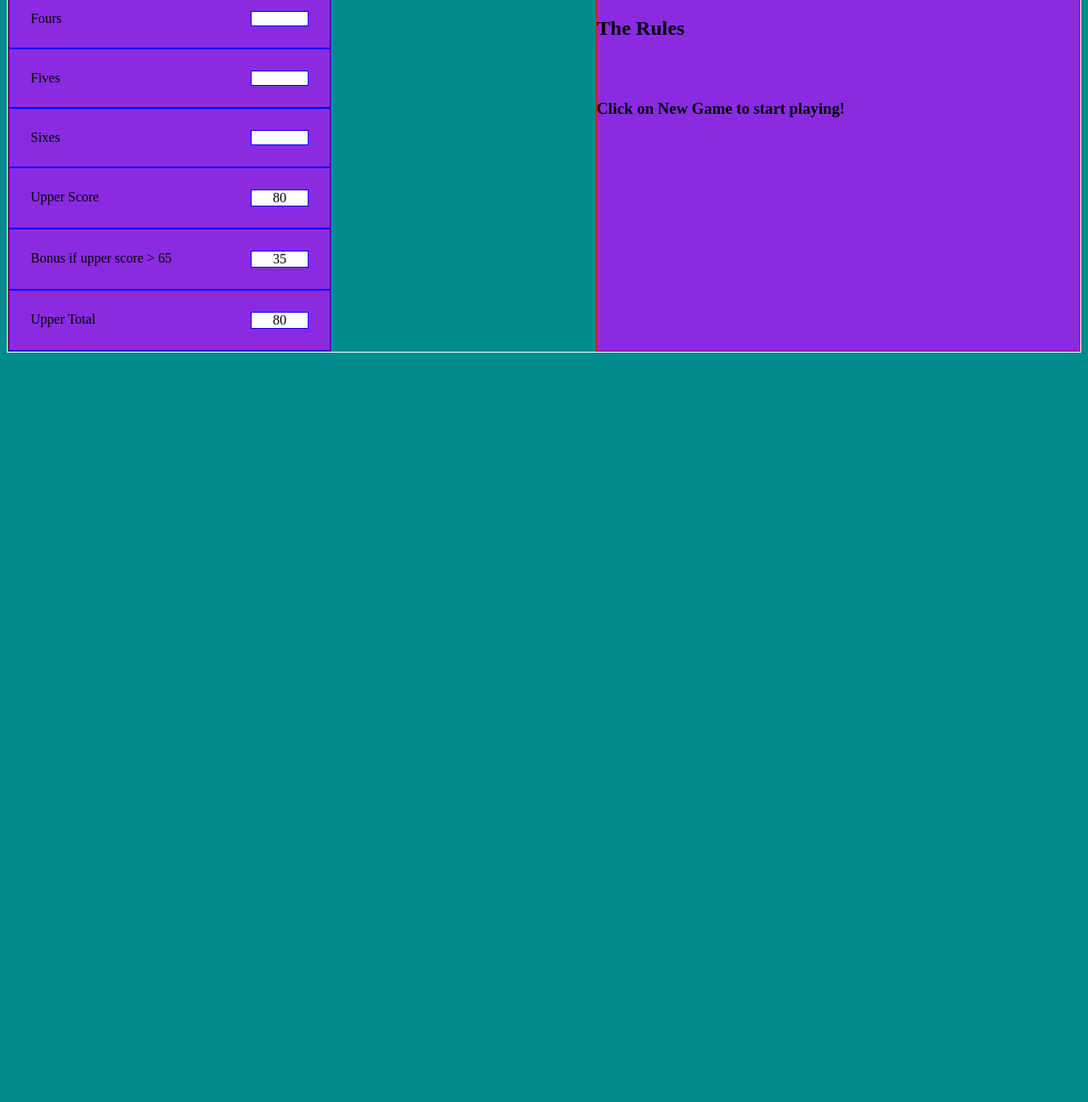
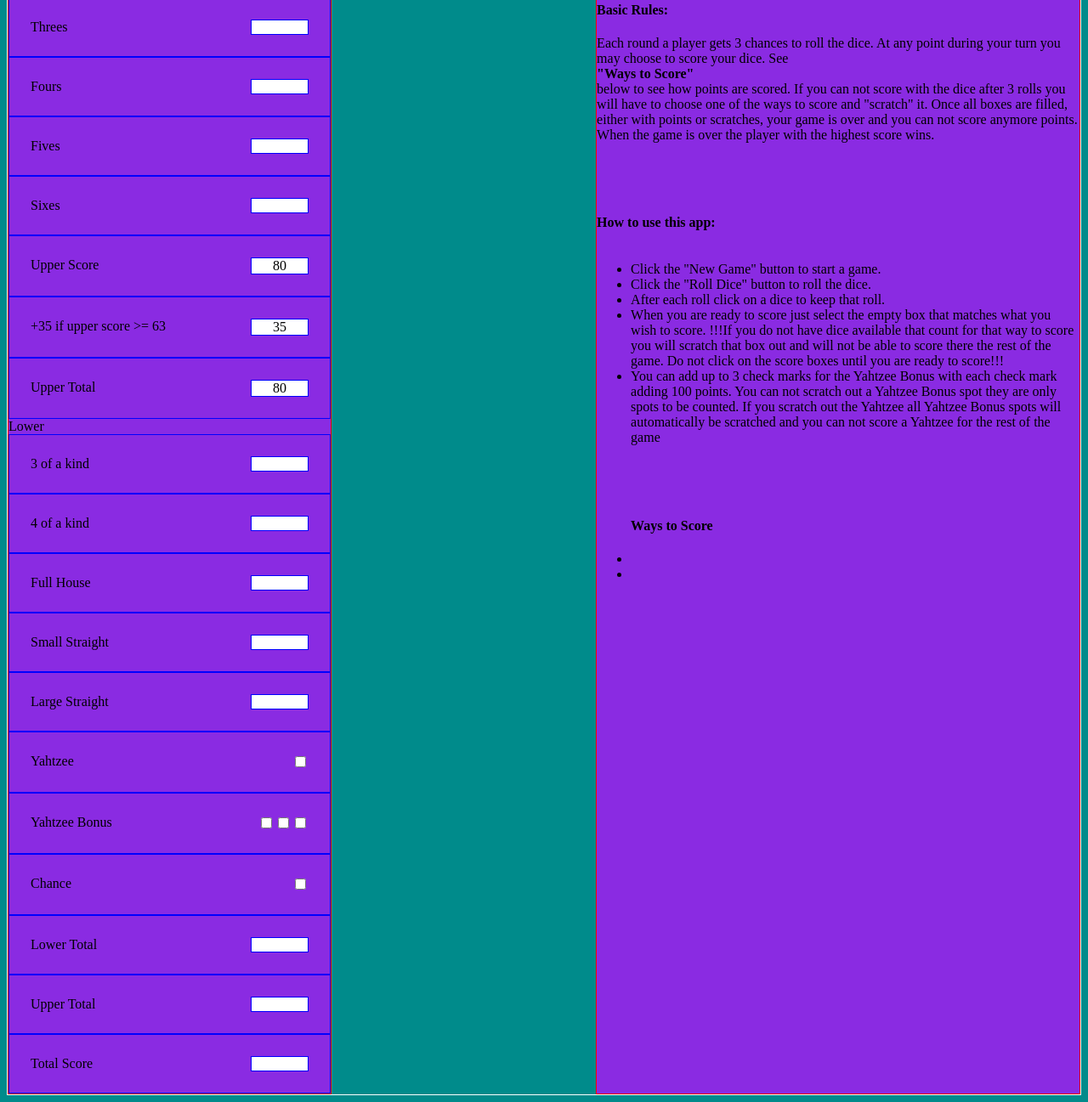
Before and after one commit to SscottK/game-of-yahtzee, a plain HTML site: page index.html in a window 1280 px wide. Shown: the part 251-1548 px from the top of the page at 85% size. Before the commit the page ends 800 px from the top, so only its background shows below. Drawn offline with Linux system fonts and the light colour scheme.

Commit message:
Almost full score card and Rules

```diff
--- a/css/style.css
+++ b/css/style.css
@@ -22,12 +22,12 @@ body {
     width: 45%;
     background-color: blueviolet;
     display: flex;
-    justify-content: center;
+    justify-content: flex-start;
     flex-direction: column;
     border: 1px solid red;
 }
 
-#dice, .upper-section {
+#dice, .upper-section, .lower-section {
     padding: 25px;
     display: flex;
     justify-content: space-between;
@@ -98,7 +98,7 @@ body {
     border: 1px solid blue;
 }
 
-#upper-total {
+#upper-total, #lower-total, #totals {
     width: 20%;
     background-color: white;
     display: flex;
--- a/index.html
+++ b/index.html
@@ -8,10 +8,12 @@
     <title>Yahtzee</title>
 </head>
 <body>
-   <div>Score Card</div>
+   <div></div>
    <div id="main">
 
     <div id="score-card">
+        <h1>Score Card</h1>
+        <div>Upper</div>
         <div class="upper-section" id="dice">Aces<div id="aces-score"></div></div>
         <div class="upper-section" id="dice">Twos<div id="twos-score"></div></div>
         <div class="upper-section" id="dice">Threes<div id="threes-score"></div></div>
@@ -19,12 +21,39 @@
         <div class="upper-section" id="dice">Fives<div id="fives-score"></div></div>
         <div class="upper-section" id="dice">Sixes<div id="sixes-score"></div></div>
         <div class="upper-section" id="upper-scores">Upper Score<div id="upper-score">80</div></div>
-        <div class="upper-section" id="upper-bonus">Bonus if upper score > 65 <div id="bonus">35</div></div>
+        <div class="upper-section" id="upper-bonus">+35 if upper score >= 63 <div id="bonus">35</div></div>
         <div class="upper-section" id="upper-totals">Upper Total<div id="upper-total">80</div></div>
+        <div>Lower</div>
+        <div class="lower-section" id="dice">3 of a kind<div id="aces-score"></div></div>
+        <div class="lower-section" id="dice">4 of a kind<div id="twos-score"></div></div>
+        <div class="lower-section" id="dice">Full House<div id="twos-score"></div></div>
+        <div class="lower-section" id="dice">Small Straight<div id="threes-score"></div></div>
+        <div class="lower-section" id="dice">Large Straight<div id="fours-score"></div></div>
+        <div class="lower-section" id="dice">Yahtzee<div id="yahtzee"><input type="checkbox" name="yahtzee-check" id="yahtzee-check"></div></div>
+        <div class="lower-section" id="dice">Yahtzee Bonus<div id="yahtzee-bonus"><input type="checkbox" name="yahtzee-bonus" id="yahtzee-bonus-one"><input type="checkbox" name="yahtzee-bonus" id="yahtzee-bonus-two"><input type="checkbox" name="yahtzee-bonus" id="yahtzee-bonus-three"></div></div>
+        <div class="lower-section" id="dice">Chance<div id="chance"><input type="checkbox" name="chance-selector" id="chance-selector"></div></div>
+        <div class="lower-section" id="lower-totals">Lower Total<div id="lower-total"></div></div>
+        <div class="lower-section" id="upper-totals">Upper Total<div id="upper-total"></div></div>
+        <div class="lower-section" id="total">Total Score<div id="totals"></div></div>
+
     </div>
     <div id="rules">
         <h2>The Rules</h2>
         <p><h3>Click on New Game to start playing!</h3></p>
+        <p><h4>Basic Rules:</h4>Each round a player gets 3 chances to roll the dice. At any point during your turn you may choose to score your dice. See <b>"Ways to Score"</b> below to see how points are scored. If you can not score with the dice after 3 rolls you will have to choose one of the ways to score and "scratch" it. Once all boxes are filled, either with points or scratches, your game is over and you can not score anymore points. When the game is over the player with the highest score wins.
+        </p>
+        <p><h4>How to use this app:</h4><ul>
+            <li>Click the "New Game" button to start a game.</li>
+            <li>Click the "Roll Dice" button to roll the dice.</li>
+            <li>After each roll click on a dice to keep that roll.</li>
+            <li>When you are ready to score just select the empty box that matches what you wish to score. !!!If you do not have dice available that count for that way to score you will scratch that box out and will not be able to score there the rest of the game. Do not click on the score boxes until you are ready to score!!!</li>
+            <li>You can add up to 3 check marks for the Yahtzee Bonus with each check mark adding 100 points. You can not scratch out a Yahtzee Bonus spot they are only spots to be counted. If you scratch out the Yahtzee all Yahtzee Bonus spots will automatically be scratched and you can not score a Yahtzee for the rest of the game</li>
+        </ul>
+        </p>
+        <ul><h4>Ways to Score</h4>
+            <li></li>
+            <li></li>
+        </ul>
 
     </div>
    </div>
```
